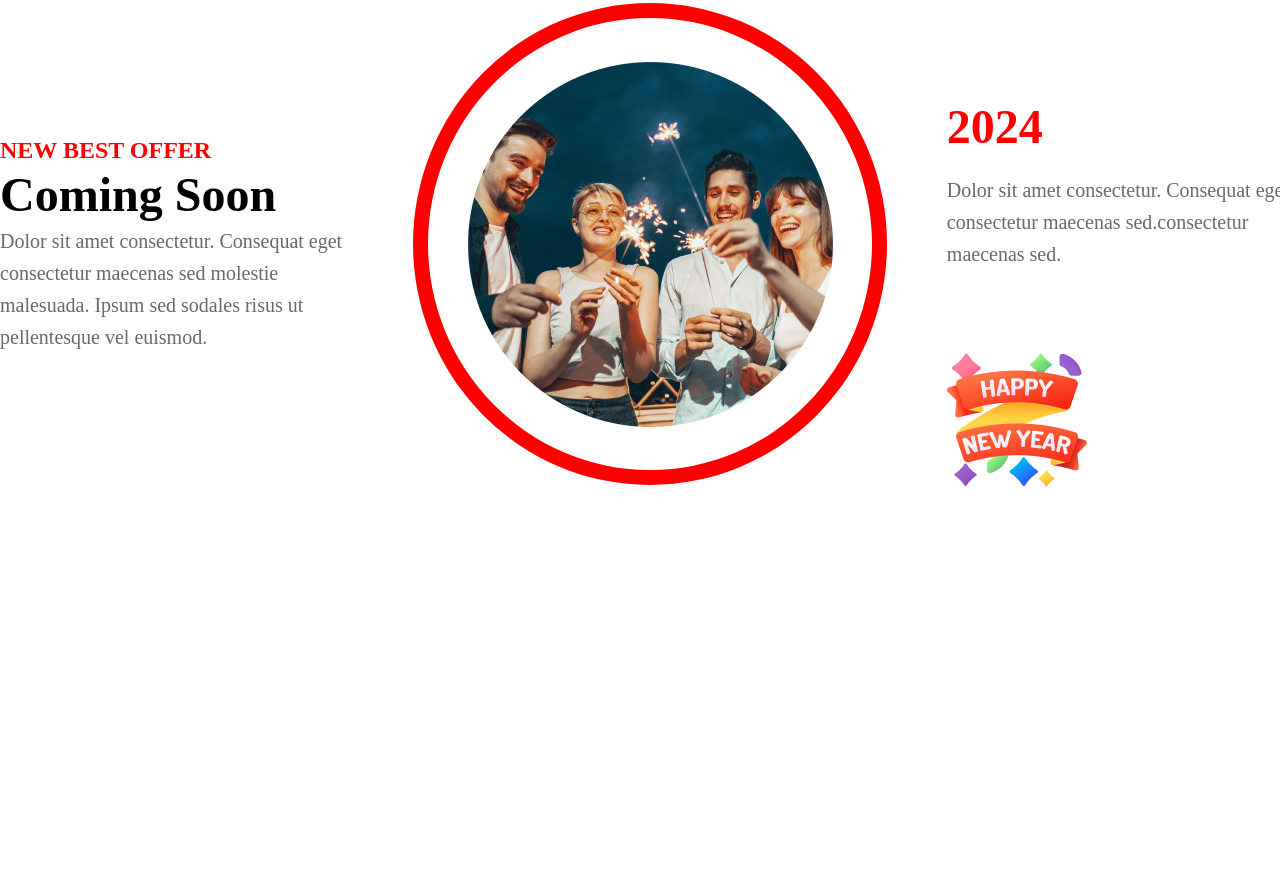
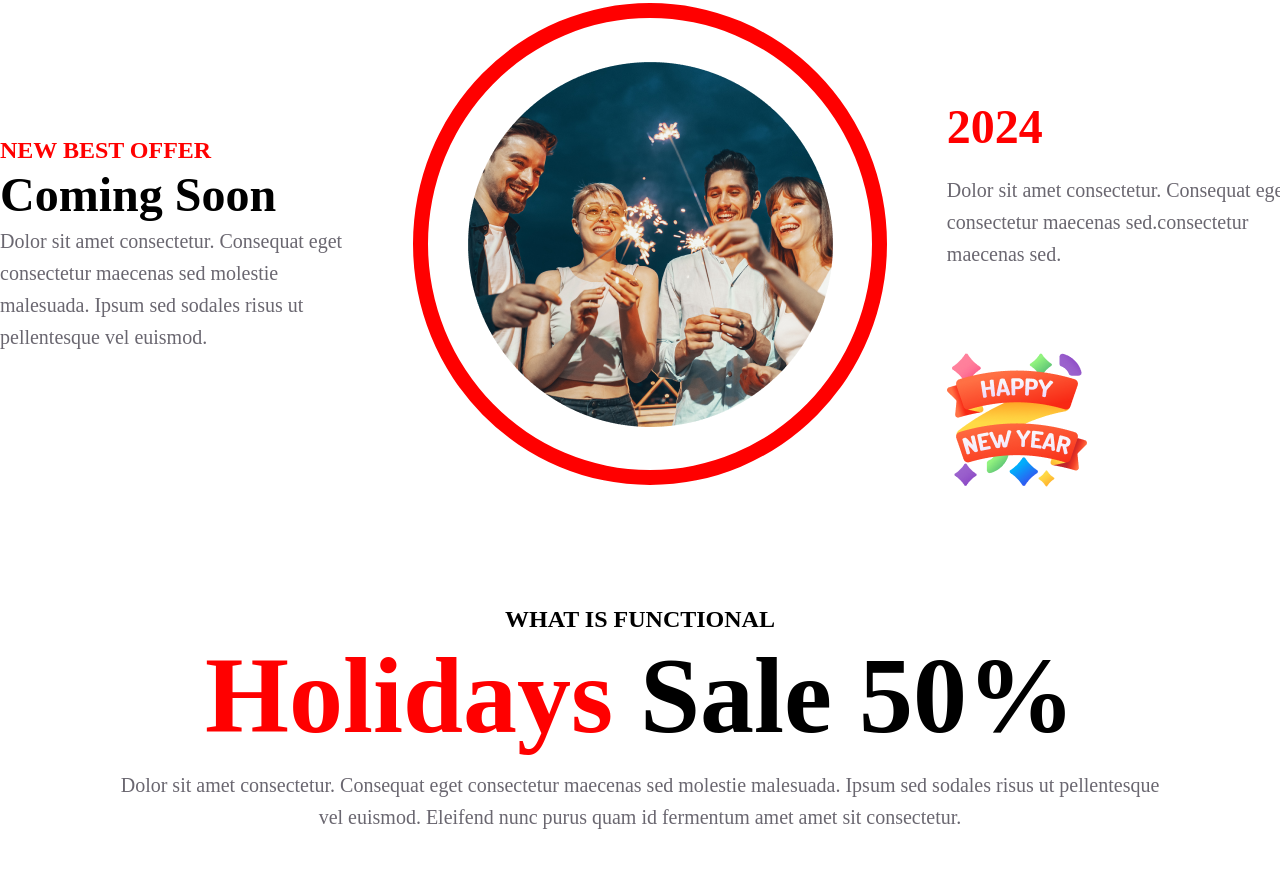
Before and after one commit to kausarahammed/new-year-24, a plain HTML site: page index.html in a window 1280 px wide. Shown: the part 2915-3784 px from the top of the page. Before the commit the page ends 3405 px from the top, so only its background shows below. Drawn offline with Linux system fonts and the light colour scheme.

Commit message:
added discound banner

```diff
--- a/index.html
+++ b/index.html
@@ -64,7 +64,14 @@
                     <img src="./style/assets/Group 96.png" alt="">
                 </div>
             </div>
-
+        </section>
+        <!-- discount-section-conteinar -->
+         <section class="discount-section-conten">
+            <h5 class="functional">WHAT IS FUNCTIONAL</h5>
+            <div class="discound-heading-section"><h1><span style="color:red;">Holidays</span> Sale 50%</h1></div>
+            <p class="discount-conten"> Dolor sit amet consectetur. Consequat eget consectetur maecenas sed
+                molestie malesuada. Ipsum sed sodales risus ut pellentesque vel euismod. Eleifend nunc purus quam id fermentum amet amet sit consectetur.</p>
+         </section>
     </main>
     <footer>
 
--- a/style/style.css
+++ b/style/style.css
@@ -169,6 +169,7 @@ color:rgb(255, 255, 255);
         display:flex;
         justify-content:center;
         gap:60px;
+        margin-bottom:120px;
 
 
 
@@ -249,3 +250,30 @@ color:rgb(255, 255, 255);
     align-items:center;
     margin-top:80px;
   }
+  /* discount-section-conteinar */
+  .discount-section-conten {
+    width:1050px;
+    height:260px;
+     margin:0 auto;
+    text-align:center;
+    align-items:center;
+    margin-bottom:64px;
+  }
+.functional{
+    font-size:24px;
+    font-weight:500px;
+    line-height:29px;
+}
+.discound-heading-section{
+    font-size:72px;
+    font-weight:900px;
+    line-height:91px;
+    margin-top:16px;
+    margin-bottom:28px;
+}
+.discount-conten{
+    font-size:20px;
+    font-weight:500px;
+    line-height:32px;
+    color:rgba(7, 2, 17, 0.6);
+}
```
